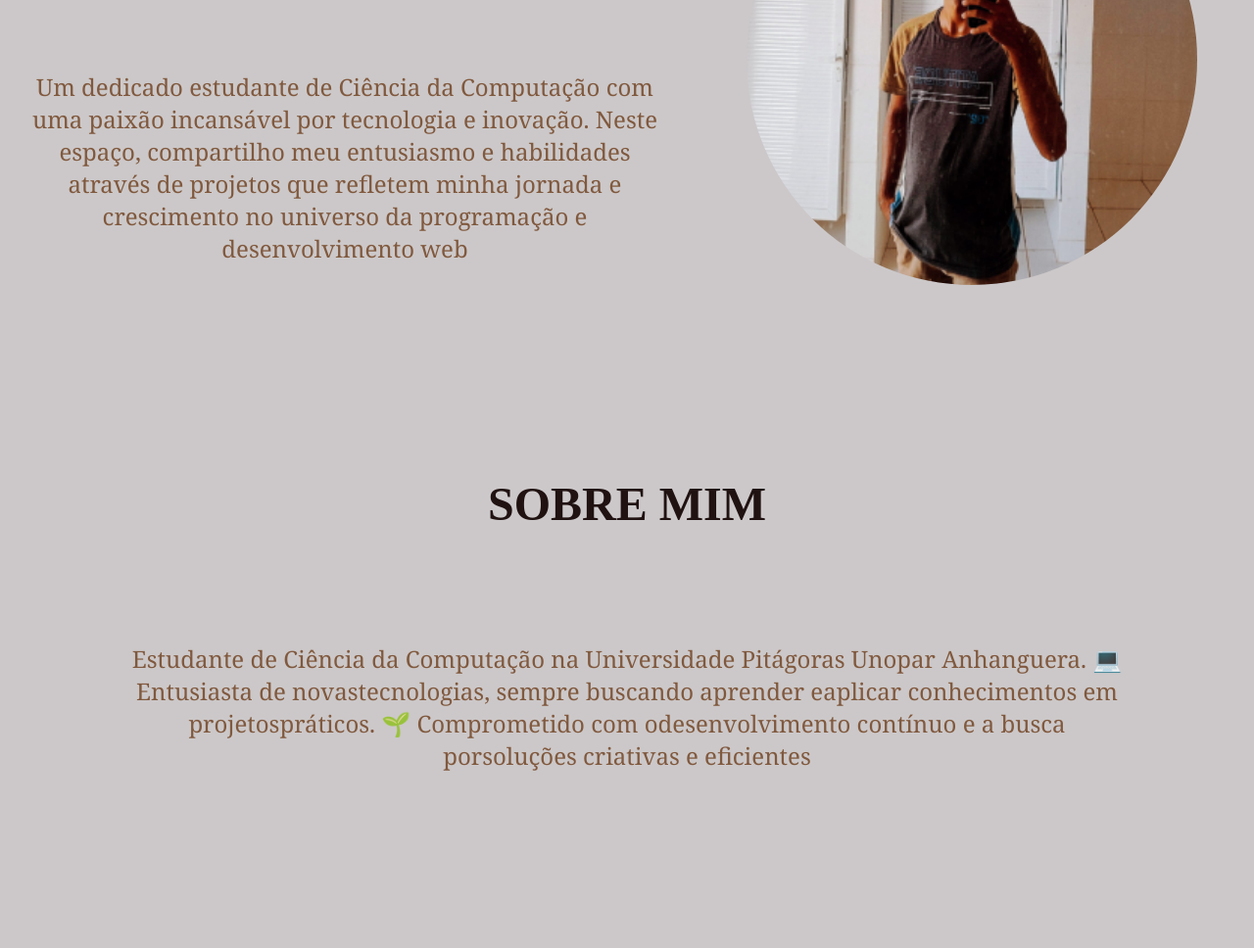
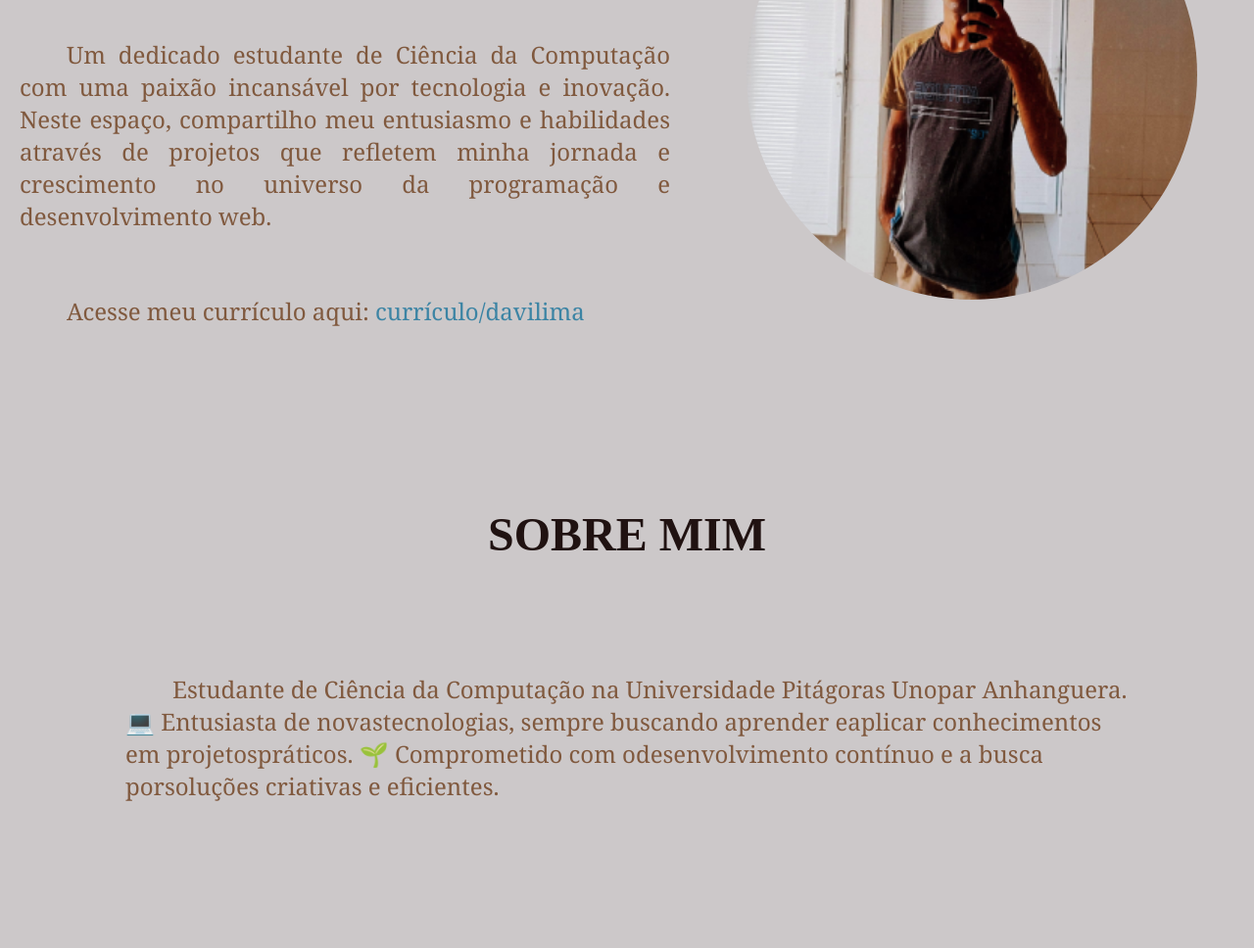
Before and after one commit to Davilima-dev/Portfolio, a plain HTML site: page index.html in a window 1280 px wide. Shown: the part 320-1288 px from the top of the page at 98% size. Drawn offline with Linux system fonts and the light colour scheme.

Commit message:
atualizações

```diff
--- a/index.html
+++ b/index.html
@@ -33,8 +33,9 @@
                 <h2>Eu sou</h2>
                 <h1>Davi Lima</h1>
                 <p>
-                    Um dedicado estudante de Ciência da Computação com uma paixão incansável por tecnologia e inovação. Neste espaço, compartilho meu entusiasmo e habilidades através de projetos que refletem minha jornada e crescimento no universo da programação e desenvolvimento web
+                    Um dedicado estudante de Ciência da Computação com uma paixão incansável por tecnologia e inovação. Neste espaço, compartilho meu entusiasmo e habilidades através de projetos que refletem minha jornada e crescimento no universo da programação e desenvolvimento web.
                 </p>
+                <p>Acesse meu currículo aqui: <a href="../cv_davi_lima_da_silva.pdf" target="_blank">currículo/davilima</a> </p>
             </div>
             <div class="imagem">
                 <img src="image/imgzap.png" alt="foto whatzapp">
@@ -43,7 +44,7 @@
         <section id="sobre">
             <h2>Sobre Mim</h2>
             <p>
-                Estudante de Ciência da Computação na Universidade Pitágoras Unopar Anhanguera. 💻 Entusiasta de novastecnologias, sempre buscando aprender eaplicar conhecimentos em projetospráticos. 🌱 Comprometido com odesenvolvimento contínuo e a busca porsoluções criativas e eficientes
+                Estudante de Ciência da Computação na Universidade Pitágoras Unopar Anhanguera. 💻 Entusiasta de novastecnologias, sempre buscando aprender eaplicar conhecimentos em projetospráticos. 🌱 Comprometido com odesenvolvimento contínuo e a busca porsoluções criativas e eficientes.
             </p>
         </section>
         </section>
@@ -51,7 +52,7 @@
         <section id="projetos">
             <h2>Projetos</h2>
             <p>
-                Aqui, você encontrará uma coleção dos meus principais projetos, desde aplicativos Android até websites responsivos. Cada projeto é uma peça do meu aprendizado e dedicação à excelência em desenvolvimento
+                Aqui, você encontrará uma coleção dos meus principais projetos, desde aplicativos Android até websites responsivos. Cada projeto é uma peça do meu aprendizado e dedicação à excelência em desenvolvimento.
             </p>
             <div class="projeto">
                 <h3>Projeto Android</h3>
--- a/style/index.scss
+++ b/style/index.scss
@@ -24,8 +24,10 @@ body{//alinhando os itens com flex
     flex-direction: column;
     background-color: $pale-slate;
 
-    p{
+    *p{
         font-family: Cambria, Cochin, Georgia, Times, 'Times New Roman', serif;
+        text-align: left;
+        text-indent: 2em;
     }
 }
 
@@ -88,8 +90,16 @@ main{
                 font-size: 5rem;
             }
             p{
-                text-align: center;
+                text-indent: 2em;
+                text-align: justify;
                 padding: 20px;
+            }
+            a{
+                text-decoration: none;
+                color: $astral;
+                &:hover{
+                    text-decoration: underline;
+                }
             }
         }
         .imagem{
```
Also changed, not shown: style/index.css, 1 other file.
